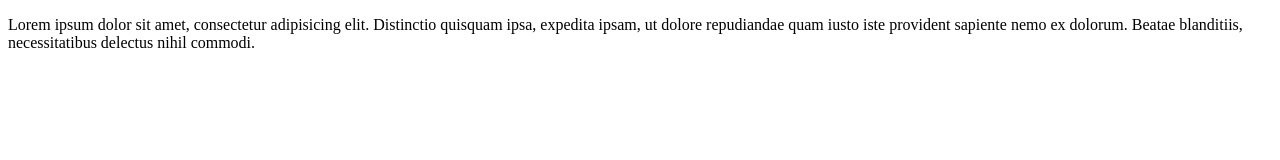
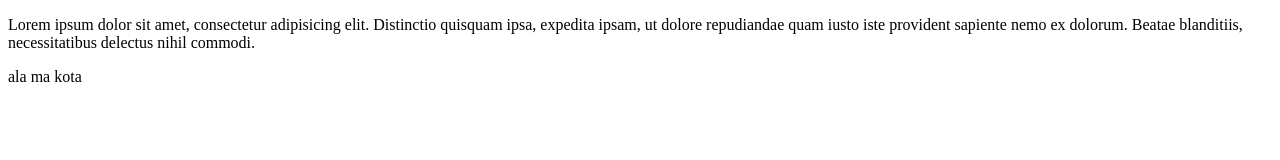
Before and after one commit to danielw12/gitjestgit, a plain HTML site: page index.html in a window 1280 px wide. Drawn offline with Linux system fonts and the light colour scheme.

Commit message:
trzeci paragraf

```diff
--- a/index.html
+++ b/index.html
@@ -6,5 +6,7 @@
 </head>
 <body>
     <p>Lorem ipsum dolor sit amet, consectetur adipisicing elit. Distinctio quisquam ipsa, expedita ipsam, ut dolore repudiandae quam iusto iste provident sapiente nemo ex dolorum. Beatae blanditiis, necessitatibus delectus nihil commodi.</p>
+
+    <p>ala ma kota</p>
 </body>
 </html>
```
